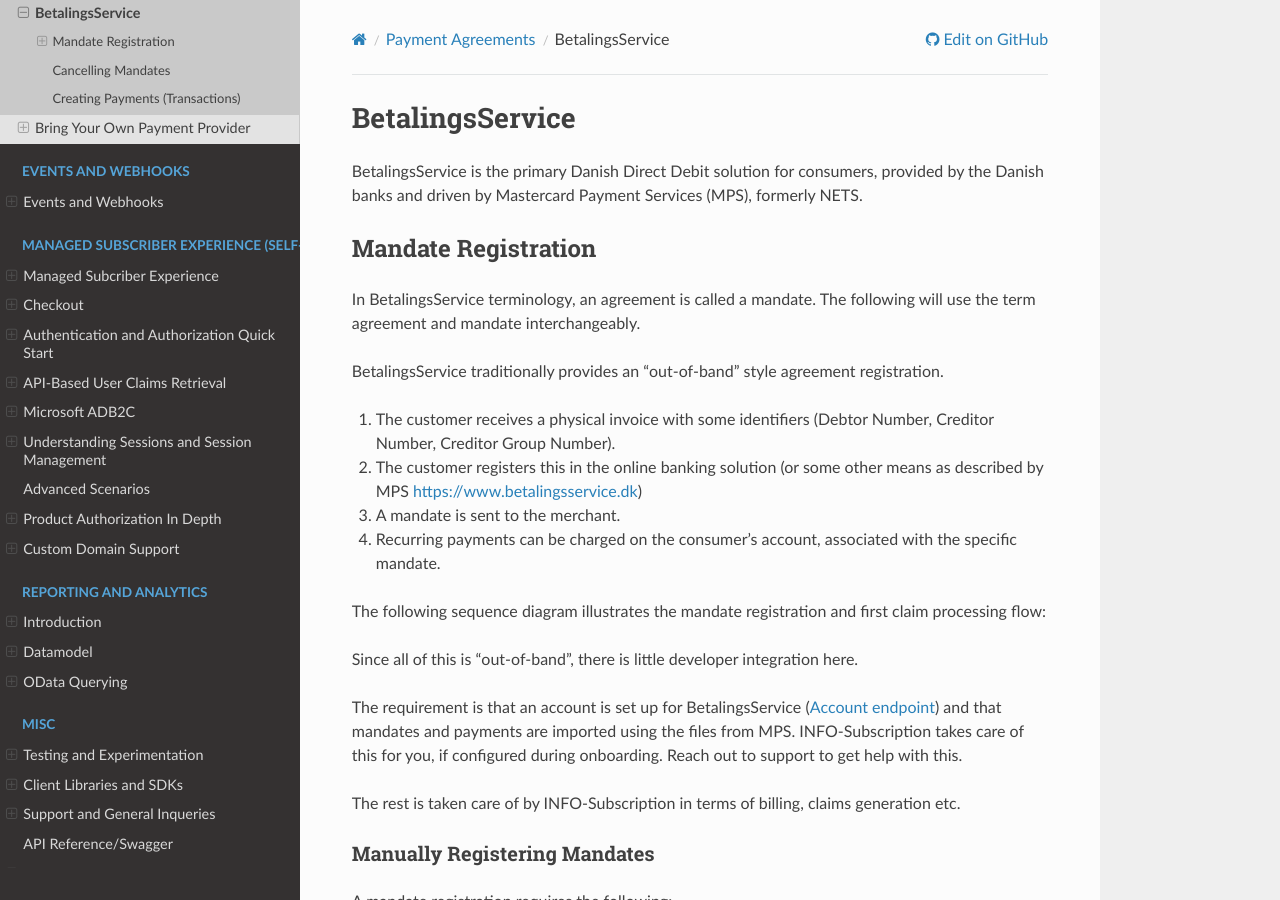
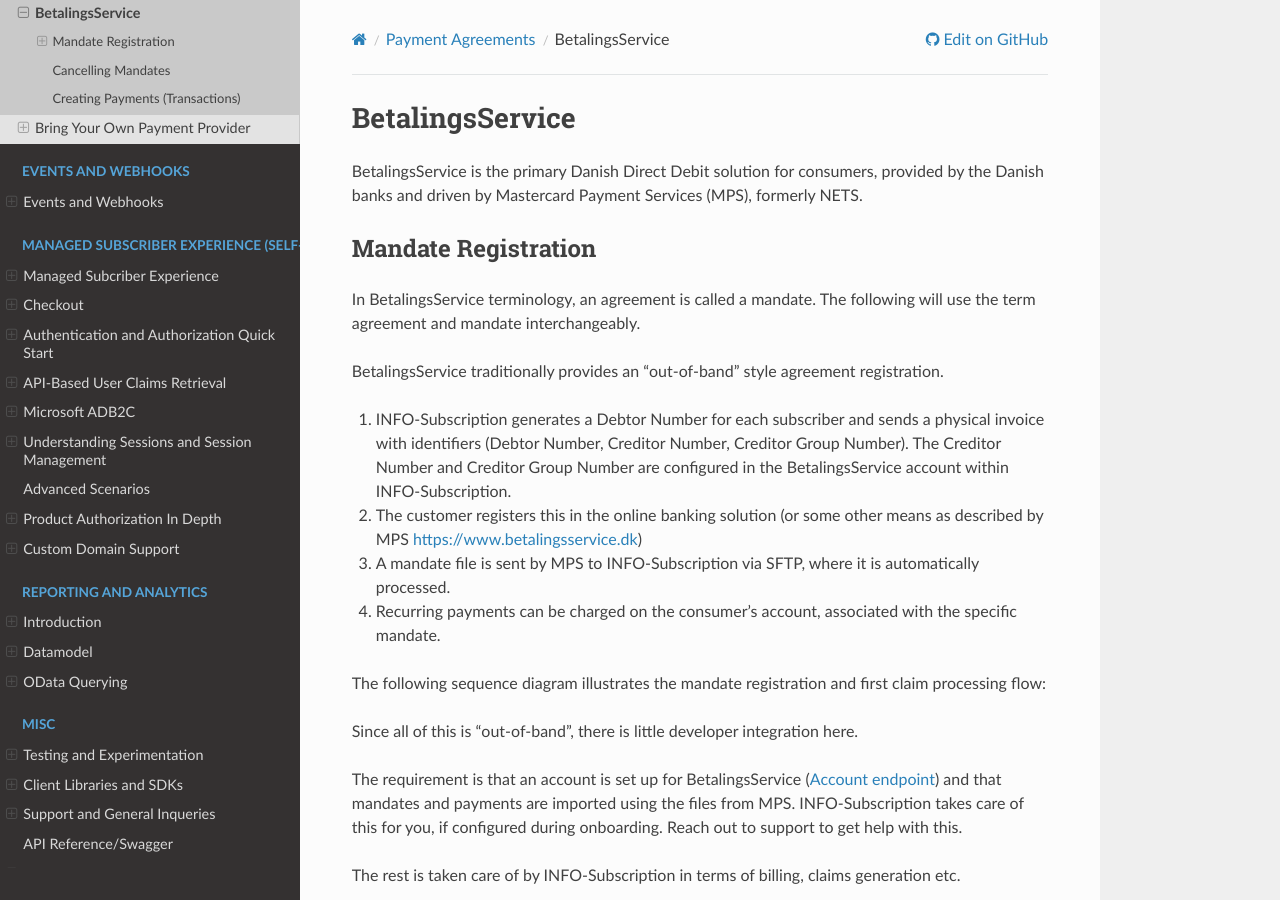
Before and after one commit to infosoftas/info-subscription-doc, a Sphinx documentation site: the page built from source/payments/providers/betalingsservice.rst, in a window 1280 px wide and 900 px high. Built offline with Sphinx 7.4.7 and the Read the Docs theme 3.1.0, drawn with Linux system fonts in a browser that asks for light colours; formulas are drawn with MathJax 3.

Commit message:
Update BetalingsService diagram to include INFO-Subscription role and SFTP file transfers
Co-authored-by: esbenbach <1378302+esbenbach@users.noreply.github.com>

```diff
--- a/source/payments/providers/betalingsservice.rst
+++ b/source/payments/providers/betalingsservice.rst
@@ -11,9 +11,9 @@ In BetalingsService terminology, an agreement is called a mandate. The following
 
 BetalingsService traditionally provides an "out-of-band" style agreement registration.
 
-1. The customer receives a physical invoice with some identifiers (Debtor Number, Creditor Number, Creditor Group Number).
+1. |projectName| generates a Debtor Number for each subscriber and sends a physical invoice with identifiers (Debtor Number, Creditor Number, Creditor Group Number). The Creditor Number and Creditor Group Number are configured in the BetalingsService account within |projectName|.
 2. The customer registers this in the online banking solution (or some other means as described by MPS https://www.betalingsservice.dk)
-3. A mandate is sent to the merchant.
+3. A mandate file is sent by MPS to |projectName| via SFTP, where it is automatically processed.
 4. Recurring payments can be charged on the consumer's account, associated with the specific mandate.
 
 The following sequence diagram illustrates the mandate registration and first claim processing flow:
```
Also changed, not shown: 1 other file.
